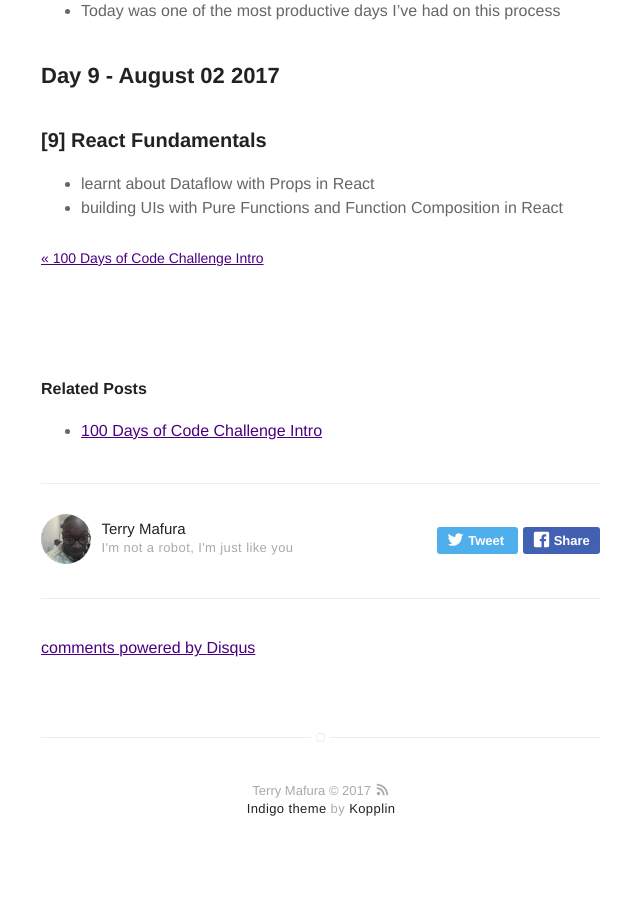
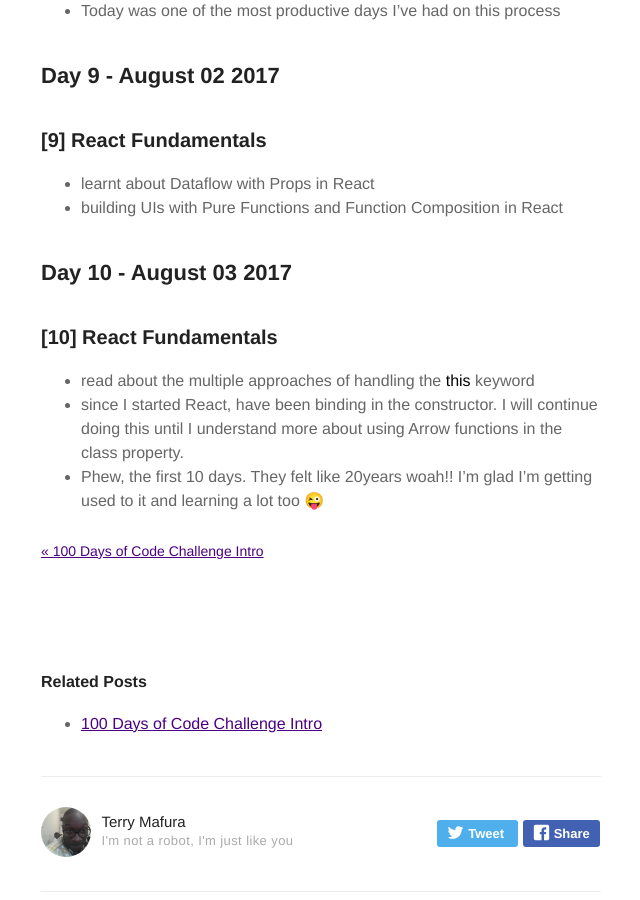
Before and after one commit to terrymafura/maffsojah.github.io, a Jekyll site: the page built from _posts/2017-07-25-100-Days-of-Code-Days-1-10.markdown, in a window 1280 px wide and 900 px high, scrolled down 2954 px. Shown: the whole window, without its empty margins (319-959 px from the left). Built offline with Jekyll 4.4.1, drawn with Linux system fonts in a browser that asks for light colours; emoji names are drawn with the system emoji font; comment, search, counter and statistics services are not loaded.

Commit message:
100 Days of Code Day 10

```diff
--- a/_posts/2017-07-25-100-Days-of-Code-Days-1-10.markdown
+++ b/_posts/2017-07-25-100-Days-of-Code-Days-1-10.markdown
@@ -72,3 +72,9 @@ description: 100 Days of Code Challenge Days 1-10
 ### [9] React Fundamentals
 - learnt about Dataflow with Props in React
 - building UIs with Pure Functions and Function Composition in React
+
+## Day 10 - August 03 2017
+### [10] React Fundamentals
+- read about the multiple approaches of handling the **this** keyword
+- since I started React,  have been binding in the constructor. I will continue doing this until I understand more about using Arrow functions in the class property.
+- Phew, the first 10 days. They felt like 20years woah!! I'm glad I'm getting used to it and learning a lot too :stuck_out_tongue_winking_eye:
```
